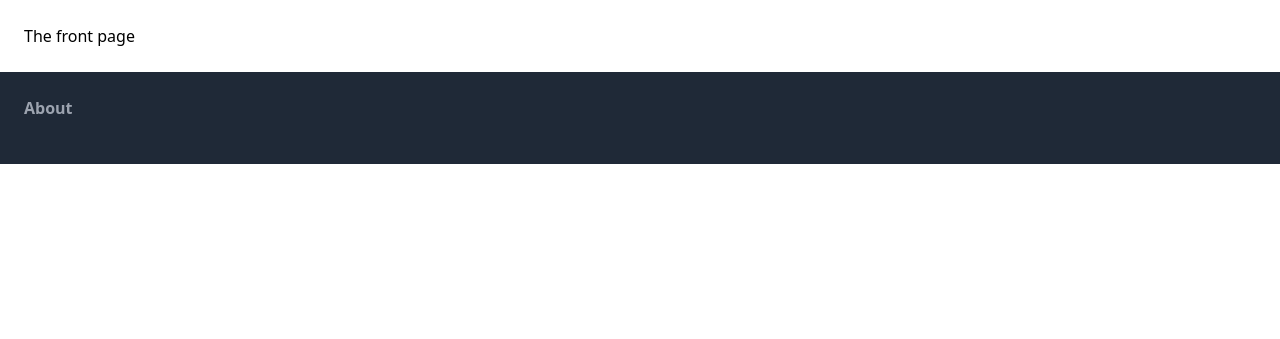
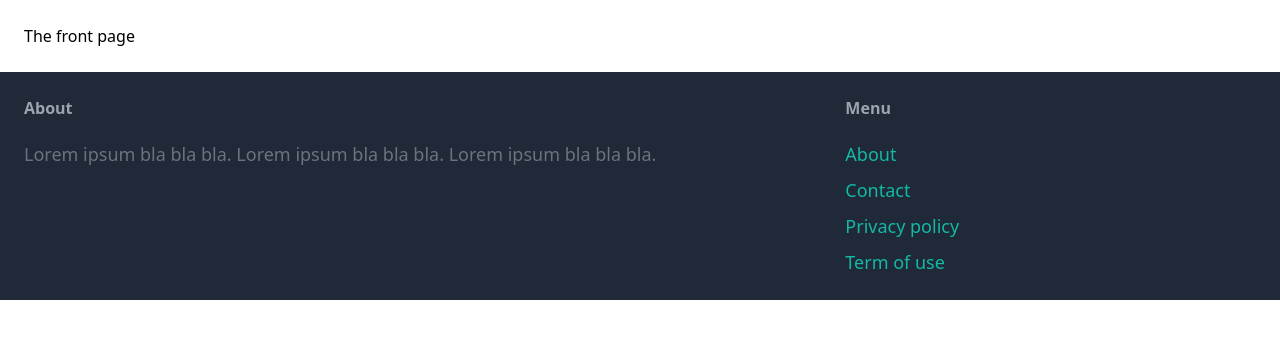
Before and after one commit to solaleh81/puddle, a Django app: page / in a window 1280 px wide. Shown: the part 77-416 px from the top of the page. Run offline with Django 4.2, Linux system fonts and the light colour scheme; some libraries are stand-ins or nearby versions.

Commit message:
adding Menu.

```diff
--- a/core/templates/core/base.html
+++ b/core/templates/core/base.html
@@ -27,7 +27,17 @@
 <footer class="py-6 px-6 flex justify-between bg-gray-800">
             <div class="w-2/3 pr-10">
                 <h3 class="mb-5 font-semibold text-gray-400">About</h3>
+                <p class="text-lg text-gray-500">Lorem ipsum bla bla bla. Lorem ipsum bla bla bla. Lorem ipsum bla bla bla.</p>
             </div>
+    <div class="w-1/3">
+        <h3 class="mb-5 font-semibold text-gray-400">Menu</h3>
+        <ul class="space-y-2">
+            <li><a href="#" class="text-lg text-teal-500 hover:text-teal-700">About</a></li>
+            <li><a href="#" class="text-lg text-teal-500 hover:text-teal-700">Contact</a></li>
+            <li><a href="#" class="text-lg text-teal-500 hover:text-teal-700">Privacy policy</a></li>
+            <li><a href="#" class="text-lg text-teal-500 hover:text-teal-700">Term of use</a></li>
+        </ul>
+    </div>
 </footer>
 </body>
 </html>
```
